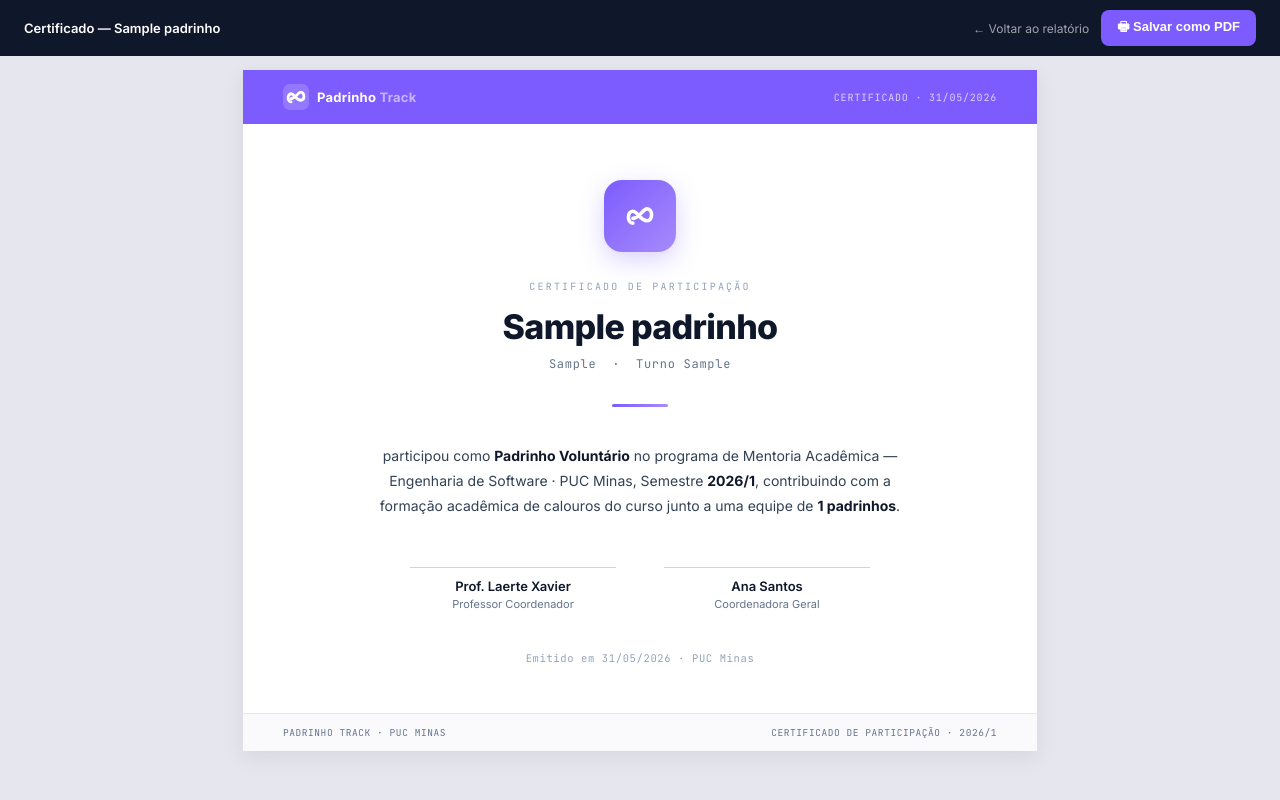
After one commit to christiano-gonara/padrinho-track, a Flask app: page /relatorio/certificado/1 in a window 1280 px wide. The commit adds this page. Run offline with Flask 3, Linux system fonts and the light colour scheme; tables that the repository leaves empty hold one stand-in row (values such as "Sample post"); parts of the project's set-up code (start-up, migrations or seed data) failed here and were passed over.

Commit message:
feat: certificado de participação por padrinho aprovado
Co-Authored-By: Claude Sonnet 4.6 <noreply@anthropic.com>

```diff
--- a/app.py
+++ b/app.py
@@ -752,6 +752,7 @@ def relatorio_aptidao():
         status_dict = todos_status.get(p["id"], {"status": "apto", "amarelos": 0, "vermelhos": 0})
         status = status_dict["status"]
         row = {
+            "id": p["id"],
             "nome": p["nome"], "matricula": p["matricula"],
             "turno": p["turno"] or "—",
             "email": p["email"] or "—",
@@ -772,6 +773,26 @@ def relatorio_aptidao():
         total_reunioes_db=limite,
         aprovados=aprovados,
         reportados=reportados,
+    )
+
+
+@app.route("/relatorio/certificado/<int:padrinho_id>")
+def relatorio_certificado(padrinho_id):
+    p = get_padrinho(padrinho_id)
+    if not p:
+        return "Padrinho não encontrado.", 404
+    limite = contar_reunioes()
+    todos_status = calcular_todos_status([padrinho_id], limite)
+    status = todos_status.get(padrinho_id, {"status": "apto"})["status"]
+    if status not in ("apto", "alerta"):
+        return "Este padrinho não está apto para receber certificado.", 403
+    total_padrinhos = len(get_todos_padrinhos())
+    return render_template("pages/certificado.html",
+        padrinho=p,
+        total_padrinhos=total_padrinhos,
+        semestre=CONFIG["semestre"],
+        config=CONFIG,
+        hoje=date.today(),
     )
 
 
--- /dev/null
+++ b/templates/pages/certificado.html
@@ -0,0 +1,113 @@
+<!DOCTYPE html>
+<html lang="pt-BR">
+<head>
+<meta charset="UTF-8" />
+<title>Certificado — {{ padrinho.nome }} — Padrinho Track</title>
+<link rel="preconnect" href="https://fonts.googleapis.com" />
+<link rel="preconnect" href="https://fonts.gstatic.com" crossorigin />
+<link href="https://fonts.googleapis.com/css2?family=Inter:wght@400;500;600;700;800&family=JetBrains+Mono:wght@400;500;600&display=swap" rel="stylesheet" />
+<style>
+  @page { size: A4 portrait; margin: 0; }
+  html, body { margin: 0; padding: 0; background: #e6e7ee; font-family: "Inter", system-ui, sans-serif; }
+  @media print { html, body { background: #fff; } .pt-print-bar { display: none !important; } body { padding-top: 0 !important; } * { -webkit-print-color-adjust: exact !important; print-color-adjust: exact !important; } }
+  .pt-print-bar { position: fixed; top: 0; left: 0; right: 0; z-index: 100; background: #0f172a; color: #fff; display: flex; align-items: center; justify-content: space-between; padding: 10px 24px; font-size: 13px; gap: 12px; }
+  .pt-print-bar a { color: rgba(255,255,255,0.6); text-decoration: none; font-size: 12px; }
+  .pt-print-bar a:hover { color: #fff; }
+  .pt-print-btn { background: #7c5cff; color: #fff; border: none; border-radius: 8px; padding: 7px 16px; font-size: 13px; font-weight: 600; cursor: pointer; display: inline-flex; align-items: center; gap: 6px; }
+  .pt-print-btn:hover { background: #6d4ef0; }
+  body { padding-top: 46px; }
+</style>
+</head>
+<body>
+
+<div class="pt-print-bar">
+  <span style="font-weight:600;">Certificado — {{ padrinho.nome }}</span>
+  <span style="display:flex;align-items:center;gap:12px;">
+    <a href="/relatorio/aptidao">← Voltar ao relatório</a>
+    <button class="pt-print-btn" onclick="window.print()">&#128438; Salvar como PDF</button>
+  </span>
+</div>
+
+<div style="width:794px;margin:24px auto;background:#ffffff;font-family:'Inter',system-ui,sans-serif;color:#0f172a;box-shadow:0 6px 20px rgba(15,23,42,0.08);">
+
+  <!-- ============== HEADER ============== -->
+  <div style="background:#7c5cff;color:#ffffff;padding:14px 40px;">
+    <div style="display:flex;align-items:center;justify-content:space-between;">
+      <div style="display:flex;align-items:center;gap:8px;">
+        <div style="width:26px;height:26px;border-radius:7px;background:rgba(255,255,255,0.18);overflow:hidden;display:inline-flex;align-items:center;justify-content:center;flex-shrink:0;">
+          <svg width="26" height="26" viewBox="0 0 32 32" fill="none">
+            <path d="M10 22 C5 22, 5 12, 10 12 C14 12, 16 20, 22 20 C27 20, 27 10, 22 10 C18 10, 16 18, 10 18" stroke="#ffffff" stroke-width="3.4" stroke-linecap="round" fill="none" />
+          </svg>
+        </div>
+        <span style="font-size:13px;font-weight:700;letter-spacing:0.02em;">Padrinho <span style="color:#c4b5fd;">Track</span></span>
+      </div>
+      <span style="font-family:'JetBrains Mono',monospace;font-size:10px;color:rgba(255,255,255,0.72);letter-spacing:0.08em;">CERTIFICADO · {{ hoje.strftime('%d/%m/%Y') }}</span>
+    </div>
+  </div>
+
+  <!-- ============== CORPO DO CERTIFICADO ============== -->
+  <div style="padding:56px 60px 48px;text-align:center;">
+
+    <!-- Ícone decorativo -->
+    <div style="margin-bottom:28px;display:flex;justify-content:center;">
+      <div style="width:72px;height:72px;border-radius:18px;background:linear-gradient(135deg,#7c5cff,#a78bfa);display:flex;align-items:center;justify-content:center;box-shadow:0 8px 24px rgba(124,92,255,0.28);">
+        <svg width="38" height="38" viewBox="0 0 32 32" fill="none">
+          <path d="M10 22 C5 22, 5 12, 10 12 C14 12, 16 20, 22 20 C27 20, 27 10, 22 10 C18 10, 16 18, 10 18" stroke="#ffffff" stroke-width="3" stroke-linecap="round" fill="none" />
+        </svg>
+      </div>
+    </div>
+
+    <!-- Rótulo -->
+    <div style="font-family:'JetBrains Mono',monospace;font-size:10px;color:#94a3b8;letter-spacing:0.22em;text-transform:uppercase;margin-bottom:14px;">Certificado de Participação</div>
+
+    <!-- Nome do padrinho -->
+    <div style="font-size:34px;font-weight:800;color:#0f172a;letter-spacing:-0.02em;line-height:1.15;margin-bottom:10px;">{{ padrinho.nome }}</div>
+
+    <!-- Matrícula e turno -->
+    <div style="font-family:'JetBrains Mono',monospace;font-size:12px;color:#64748b;letter-spacing:0.06em;margin-bottom:32px;">
+      {{ padrinho.matricula }} &nbsp;·&nbsp; Turno {{ padrinho.turno or '—' }}
+    </div>
+
+    <!-- Divisor decorativo -->
+    <div style="width:56px;height:3px;border-radius:2px;background:linear-gradient(to right,#7c5cff,#a78bfa);margin:0 auto 36px;"></div>
+
+    <!-- Texto do certificado -->
+    <p style="font-size:14px;color:#334155;line-height:1.8;max-width:540px;margin:0 auto 48px;">
+      participou como <strong style="color:#0f172a;">Padrinho Voluntário</strong> no programa de
+      Mentoria Acadêmica — Engenharia de Software · PUC Minas,
+      Semestre <strong style="color:#0f172a;">{{ semestre }}</strong>, contribuindo com a formação
+      acadêmica de calouros do curso junto a uma equipe de
+      <strong style="color:#0f172a;">{{ total_padrinhos }} padrinhos</strong>.
+    </p>
+
+    <!-- Assinaturas -->
+    <div style="display:grid;grid-template-columns:1fr 1fr;gap:48px;max-width:460px;margin:0 auto 40px;">
+      <div>
+        <div style="border-top:1.5px solid #cbd5e1;padding-top:10px;font-size:13px;font-weight:600;color:#0f172a;">Prof. Laerte Xavier</div>
+        <div style="font-size:11px;color:#64748b;margin-top:3px;">Professor Coordenador</div>
+      </div>
+      <div>
+        <div style="border-top:1.5px solid #cbd5e1;padding-top:10px;font-size:13px;font-weight:600;color:#0f172a;">Ana Santos</div>
+        <div style="font-size:11px;color:#64748b;margin-top:3px;">Coordenadora Geral</div>
+      </div>
+    </div>
+
+    <!-- Data de emissão -->
+    <div style="font-family:'JetBrains Mono',monospace;font-size:10.5px;color:#94a3b8;letter-spacing:0.06em;">
+      Emitido em {{ hoje.strftime('%d/%m/%Y') }} · {{ config.instituicao }}
+    </div>
+
+  </div>
+
+  <!-- ============== RODAPÉ ============== -->
+  <div style="padding:12px 40px;border-top:1px solid #e6e7ee;background:#fafafd;font-family:'JetBrains Mono',monospace;font-size:9.5px;color:#64748b;letter-spacing:0.06em;text-transform:uppercase;">
+    <div style="display:flex;justify-content:space-between;align-items:center;">
+      <span>Padrinho Track · {{ config.instituicao }}</span>
+      <span>Certificado de Participação · {{ semestre }}</span>
+    </div>
+  </div>
+
+</div>
+
+</body>
+</html>
--- a/templates/pages/relatorio_aptidao_acg.html
+++ b/templates/pages/relatorio_aptidao_acg.html
@@ -93,6 +93,7 @@
             <th style="text-align:left;padding:10px 14px;font-family:'JetBrains Mono',monospace;font-size:9px;color:#047857;letter-spacing:0.14em;text-transform:uppercase;font-weight:600;width:90px;">Matrícula</th>
             <th style="text-align:left;padding:10px 14px;font-family:'JetBrains Mono',monospace;font-size:9px;color:#047857;letter-spacing:0.14em;text-transform:uppercase;font-weight:600;width:70px;">Turno</th>
             <th style="text-align:left;padding:10px 14px;font-family:'JetBrains Mono',monospace;font-size:9px;color:#047857;letter-spacing:0.14em;text-transform:uppercase;font-weight:600;">Email</th>
+            <th style="text-align:center;padding:10px 14px;font-family:'JetBrains Mono',monospace;font-size:9px;color:#047857;letter-spacing:0.14em;text-transform:uppercase;font-weight:600;width:80px;">Certificado</th>
           </tr>
         </thead>
         <tbody>
@@ -102,6 +103,10 @@
             <td style="padding:9px 14px;border-top:1px solid #e6e7ee;font-family:'JetBrains Mono',monospace;font-size:11.5px;color:#64748b;font-variant-numeric:tabular-nums;">{{ p.matricula }}</td>
             <td style="padding:9px 14px;border-top:1px solid #e6e7ee;color:#334155;">{{ p.turno }}</td>
             <td style="padding:9px 14px;border-top:1px solid #e6e7ee;color:#334155;font-size:11.5px;">{{ p.email }}</td>
+            <td style="padding:9px 14px;border-top:1px solid #e6e7ee;text-align:center;">
+              <a href="/relatorio/certificado/{{ p.id }}" target="_blank"
+                 style="display:inline-flex;align-items:center;gap:4px;padding:3px 10px;border-radius:6px;background:#ecfdf5;color:#047857;border:1px solid #d1fae5;font-family:'JetBrains Mono',monospace;font-size:10px;font-weight:600;text-decoration:none;">Ver</a>
+            </td>
           </tr>
           {% endfor %}
         </tbody>
```
Also changed, not shown: tests/test_integracao.py (+3 -0 lines).
